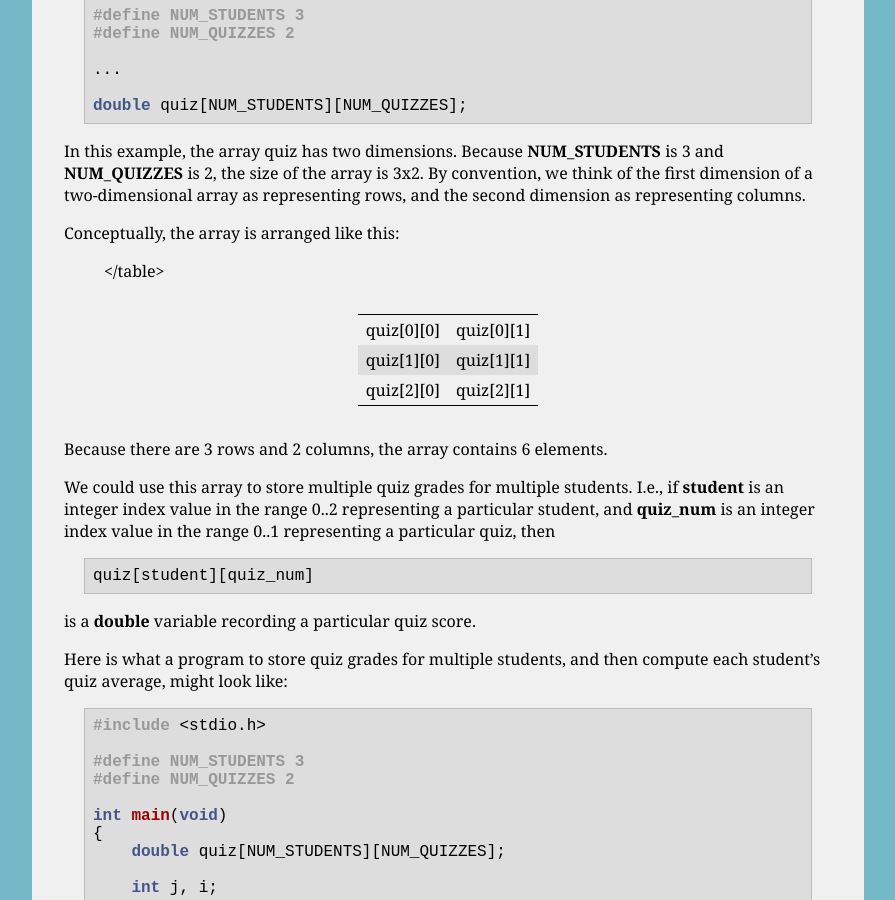
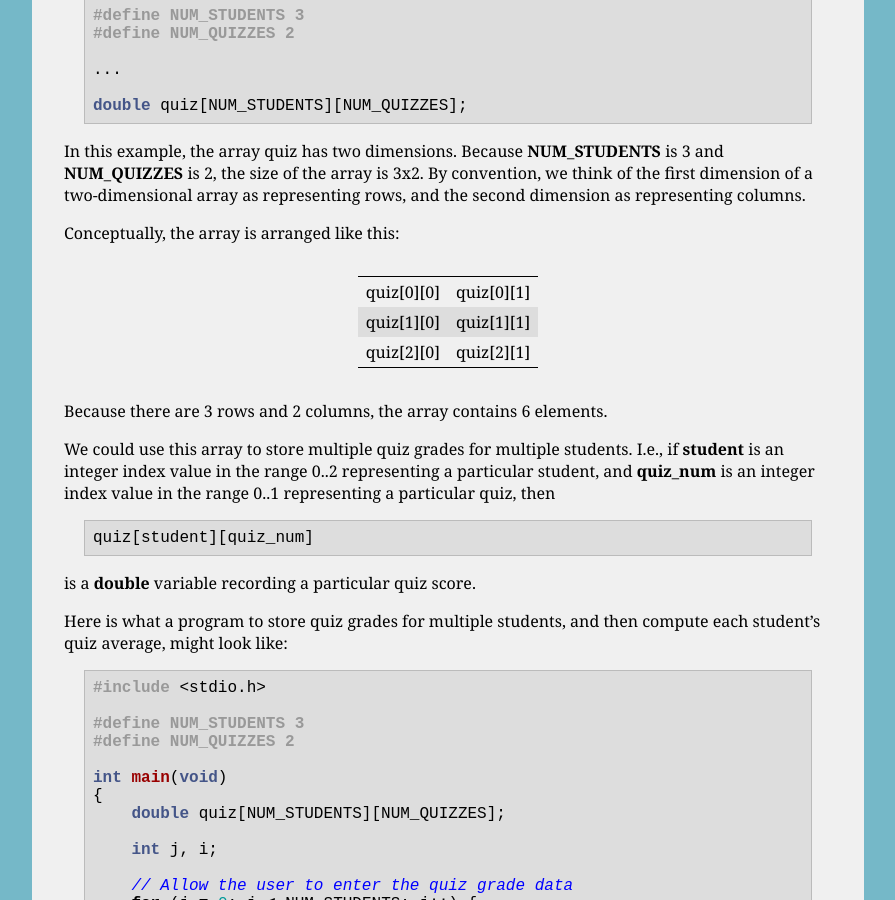
Before and after one commit to ycpcs/cs101-spring2017, a Jekyll site: the page built from lectures/lecture11.md, in a window 1280 px wide and 900 px high, scrolled down 339 px. Shown: the whole window, without its empty margins (192-1087 px from the left). Built offline with Jekyll 4.4.1, drawn with Linux system fonts in a browser that asks for light colours.

Commit message:
fix formatting

```diff
--- a/lectures/lecture11.md
+++ b/lectures/lecture11.md
@@ -23,11 +23,13 @@ In this example, the array quiz has two dimensions. Because **NUM\_STUDENTS** is
 
 Conceptually, the array is arranged like this:
 
-> <table>
-> <tr><td>quiz[0][0]</td><td>quiz[0][1]</td>
-> <tr><td>quiz[1][0]</td><td>quiz[1][1]</td>
-> <tr><td>quiz[2][0]</td><td>quiz[2][1]</td>
-> </table>
+<blockquote>
+<table>
+<tr><td>quiz[0][0]</td><td>quiz[0][1]</td></tr>
+<tr><td>quiz[1][0]</td><td>quiz[1][1]</td></tr>
+<tr><td>quiz[2][0]</td><td>quiz[2][1]</td></tr>
+</table>
+</blockquote>
 
 Because there are 3 rows and 2 columns, the array contains 6 elements.
 
```
